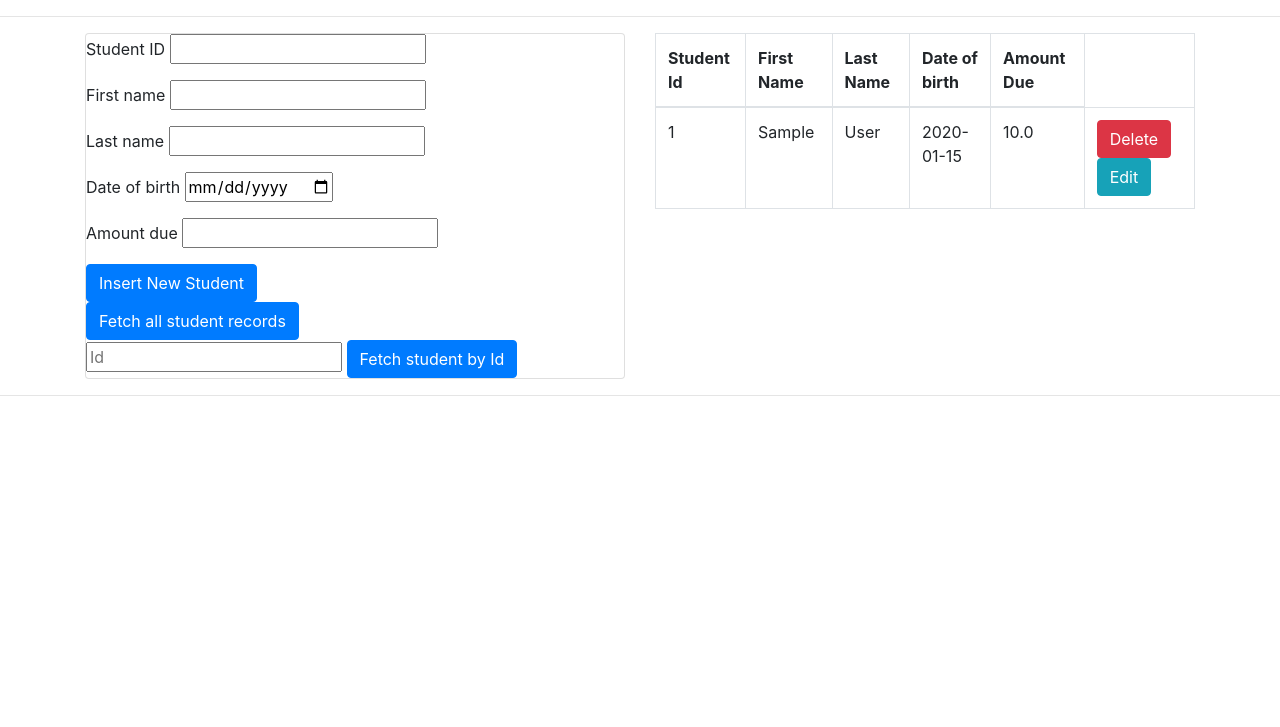
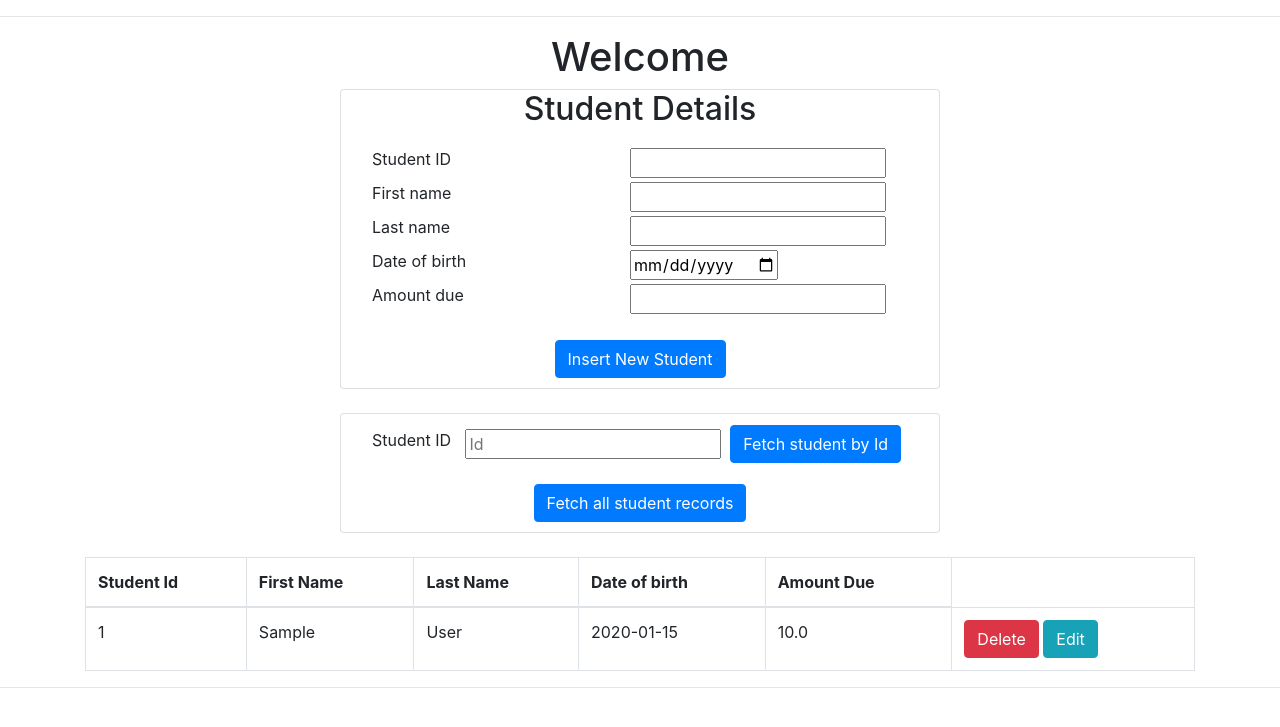
Before and after one commit to Achievers-AI/flask-student-db, a Flask app: page / in a window 1280 px wide. Shown: the top 727 px of the page. Run offline with Flask 2, Linux system fonts and the light colour scheme; tables that the repository leaves empty hold one stand-in row (values such as "Sample post"); some libraries are stand-ins or nearby versions.

Commit message:
update code for main page

```diff
--- a/templates/content.html
+++ b/templates/content.html
@@ -3,41 +3,75 @@
 {% block content %}
 
 <div class="container">
-    <div class="row">
-
-        <div class="col-md-6">
+    <div style="width:600px;margin-inline:auto;text-align: center;">
+        <h1>Welcome</h1>
+    </div>
+    <div style="width:600px;margin-inline:auto;">
+        <div>
             <div class="card">
-                <div class="card-body1">
+                <h2 style="text-align: center;">Student Details</h2>
+                <div class="card-body1" style="padding: 10px 30px;">
                     <form action='/data/create' method = "POST">
-                        <p>Student ID <input type = "integer" name = "student_id" /></p>
-                        <p>First name <input type = "text" name = "fname" /></p>
-                        <p>Last name <input type = "text" name = "lname" /></p>
-                        <p>Date of birth <input type = "date" name = "dob" /></p>
-                        <p>Amount due <input type = "number" name = "amtdue" /></p>
-                      <button class="btn btn-primary" type="submit">
-                        Insert New Student
-                    </button>
+                        <table>
+                            <tr>
+                                <td width="50%"><label for="student_id">Student ID</label> </td>
+                                <td width="50%"><input type = "integer" name = "student_id" /><br></td>
+                            </tr>
+                            <tr>
+                                <td><label for="fname">First name</label></td>
+                                <td><input type = "text" name = "fname" /><br></td>
+                            </tr>
+                            <tr>
+                                <td><label for="lname">Last name</label></td>
+                                <td><input type = "text" name = "lname" /><br></td>
+                            </tr>
+                            <tr>
+                                <td><label for="dob">Date of birth</label></td>
+                                <td><input type = "date" name = "dob" /><br></td>
+                            </tr>
+                            <tr>
+                                <td><label for="amtdue">Amount due</label></td>
+                                <td><input type = "number" name = "amtdue" /><br></td>
+                            </tr>
+                        </table>
+                        <br>
+                        <center>
+                            <button class="btn btn-primary" type="submit">
+                                Insert New Student
+                            </button>
+                        </center>
                 </form>
                 </div>
-                <div class="card-body2">
+            </div>
+            <br>
+            <div class="card">
+                <div class="card-body3" style="padding: 10px 30px;">
+                    <form action="/getstudentbyId" method="post">
+                        <table>
+                            <tr>
+                                <td width="30%"><label for="id">Student ID</label> </td>
+                                <td width="30%"><input type="integer" name="id" placeholder="Id" required></td>
+                                <td width="40%" align="center">
+                                    <button class="btn btn-primary" type="submit">Fetch student by Id</button>
+                                </td>
+                            </tr>
+                        </table>
+                    </form>
+                </div>
+                <div class="card-body2" style="padding: 10px 30px;" align="center">
                     <form action="/data" method="post">
                         <button class="btn btn-primary" type="submit">
                             Fetch all student records
                         </button>
                     </form>
                 </div>
-                <div class="card-body3">
-                    <form action="/getstudentbyId" method="post">
-                        <input type="integer" name="id" placeholder="Id" required>
-                        <button class="btn btn-primary" type="submit">
-                            Fetch student by Id
-                        </button>
-                    </form>
-                </div>
             </div>
+
         </div>
-
-        <div class="col-md-6">
+    </div>
+    </br>
+    <div>
+        <div>
             <table class="table table-bordered table-hover">
                 <thead>
                 <tr>
```
